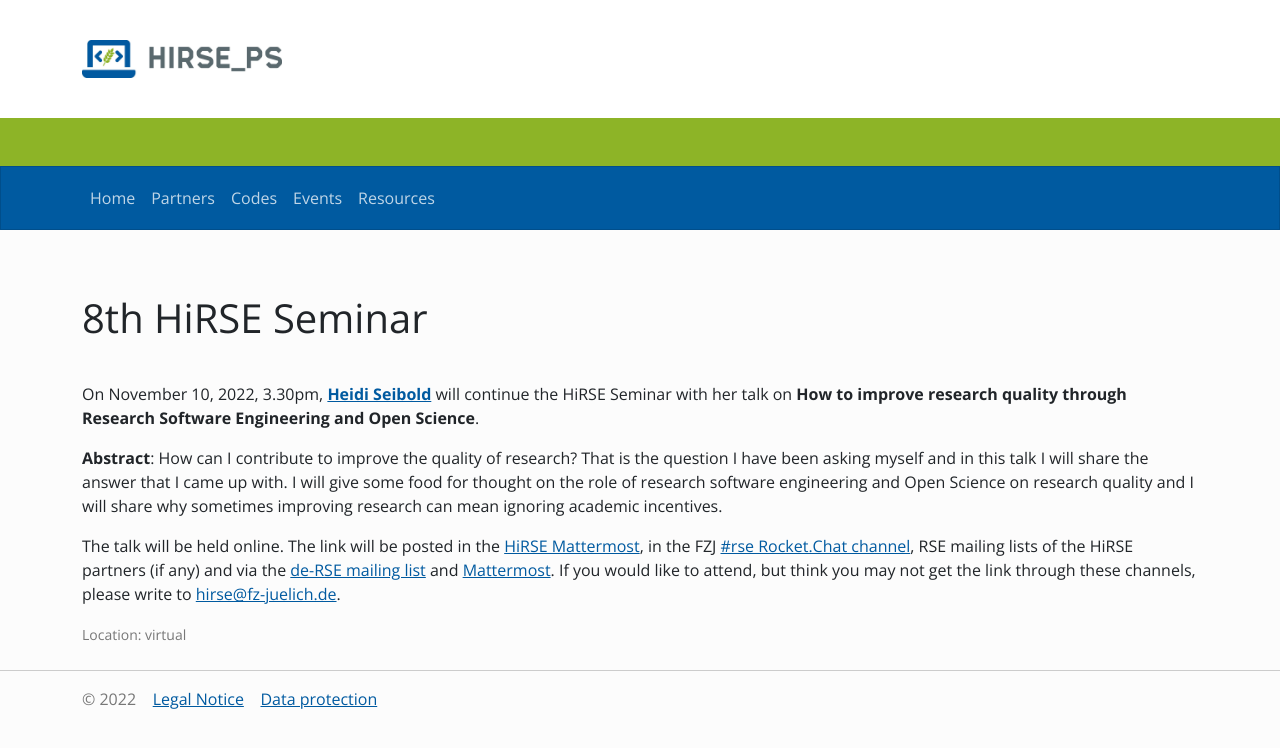
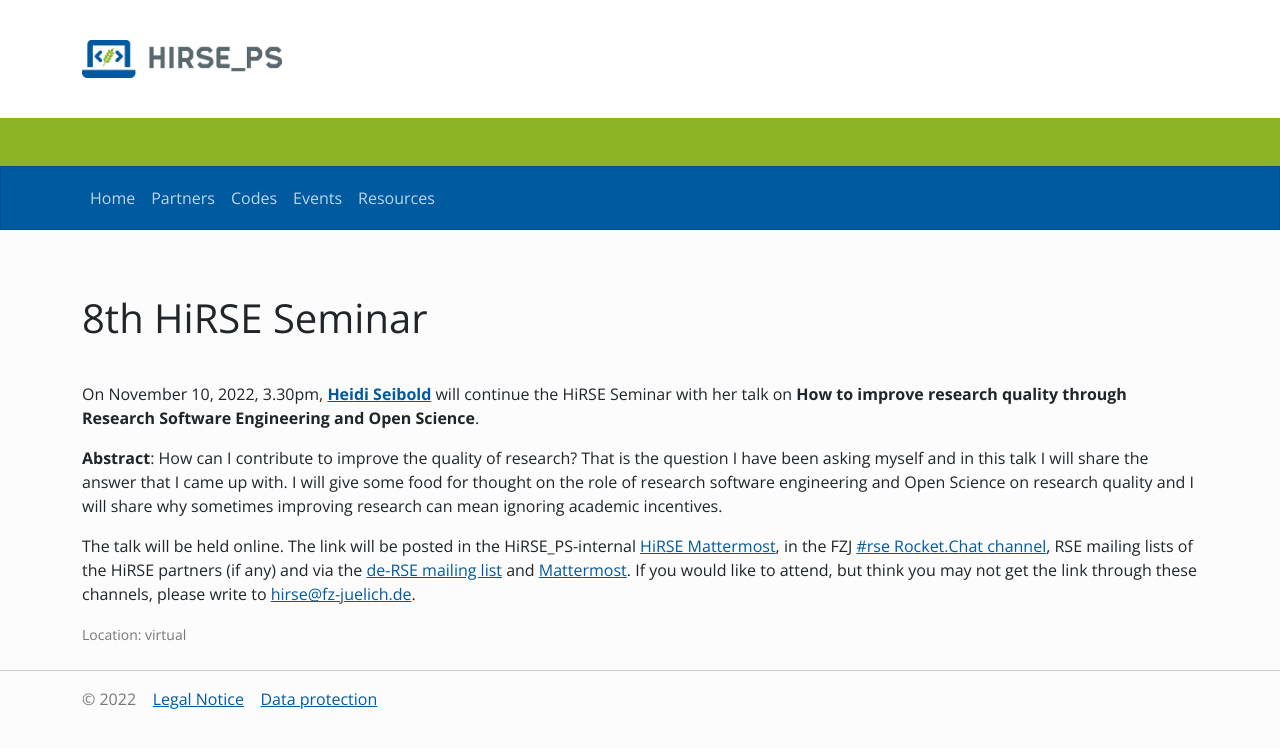
Before and after one commit to Helmholtz-HiRSE/helmholtz-hirse.github.io, a Jekyll site: the page built from _events/2022_11_10-seminar_8.md, in a window 1280 px wide. Shown: the top 748 px of the page. Built offline with Jekyll 4.4.1, drawn with Linux system fonts in a browser that asks for light colours; nearby versions of some CDN libraries.

Commit message:
Update 2022_11_10-seminar_8.md

```diff
--- a/_events/2022_11_10-seminar_8.md
+++ b/_events/2022_11_10-seminar_8.md
@@ -13,4 +13,4 @@
 **Abstract**:
 How can I contribute to improve the quality of research? That is the question I have been asking myself and in this talk I will share the answer that I came up with. I will give some food for thought on the role of research software engineering and Open Science on research quality and I will share why sometimes improving research can mean ignoring academic incentives.
 
-The talk will be held online. The link will be posted in the [HiRSE Mattermost](https://mattermost.hzdr.de/hirse), in the FZJ [#rse Rocket.Chat channel](https://chat.fz-juelich.de/channel/rse), RSE mailing lists of the HiRSE partners (if any) and via the [de-RSE mailing list](https://de-rse.org/de/join.html) and [Mattermost](https://chat.gwdg.de/channel/derse). If you would like to attend, but think you may not get the link through these channels, please write to [hirse@fz-juelich.de](mailto:hirse@fz-juelich.de).
+The talk will be held online. The link will be posted in the HiRSE_PS-internal [HiRSE Mattermost](https://mattermost.hzdr.de/hirse), in the FZJ [#rse Rocket.Chat channel](https://chat.fz-juelich.de/channel/rse), RSE mailing lists of the HiRSE partners (if any) and via the [de-RSE mailing list](https://de-rse.org/de/join.html) and [Mattermost](https://chat.gwdg.de/channel/derse). If you would like to attend, but think you may not get the link through these channels, please write to [hirse@fz-juelich.de](mailto:hirse@fz-juelich.de).
```
